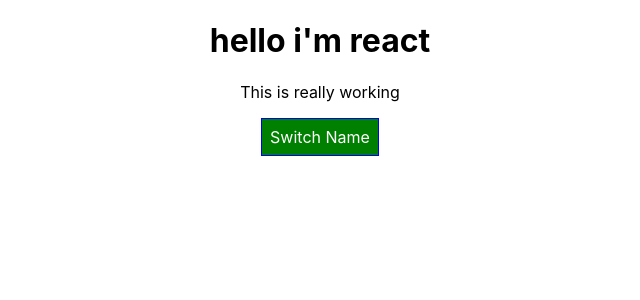
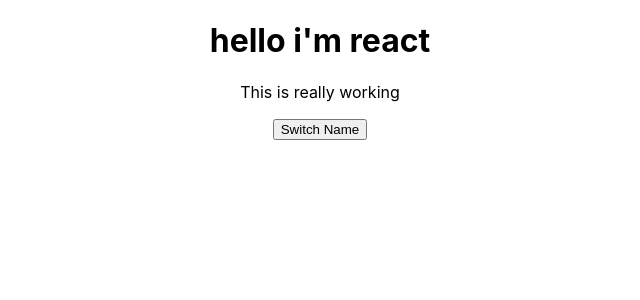
Before and after one commit to talhabutt1996/React, a React app: page / in a window 1280 px wide. Shown: the top 300 px of the page, without its empty margins (320-960 px from the left). Built offline with nearby package versions, Linux system fonts and the light colour scheme.

Commit message:
updatedd

```diff
--- a/src/Cockpit/Cockpit.js
+++ b/src/Cockpit/Cockpit.js
@@ -0,0 +1,20 @@
+import React from 'react'
+const Cockpit = (props) => {
+    let btnClass = ""
+    let classes = []
+    if (props.persons.length <= 2) {
+        classes.push("red")
+    }
+    if (props.persons.length <= 1) {
+        classes.push("bold")
+    }
+
+    return (
+        <div>
+            <h1>hello i'm react</h1>
+            <p className={classes.join(" ")}> This is really working</p>
+            <button onClick={props.clicked}>Switch Name</button>
+        </div >
+    )
+}
+export default Cockpit
--- a/src/components/Persons/persons.js
+++ b/src/components/Persons/persons.js
@@ -0,0 +1,13 @@
+import React from 'react'
+import Person from '../Persons/Person/Person'
+const persons = (props) => props.persons.map((person, index) => {
+    return (
+        <Person
+            click={() => props.clicked(index)}
+            name={person.name}
+            age={person.age}
+            key={person.id}
+            changed={(event) => props.changed(event, person.id)}
+        />)
+})
+export default persons
--- a/src/constainers/App.js
+++ b/src/constainers/App.js
@@ -1,6 +1,7 @@
 import './App.css'
 import React, { Component } from 'react'
-import Person from '../components/Persons/Person/Person'
+import Persons from '../components/Persons/Persons'
+import Cockpit from '../Cockpit/Cockpit'
 class App extends Component {
   state = {
     persons: [
@@ -56,33 +57,18 @@ class App extends Component {
     if (this.state.showPerson) {
       persons = (
         <div>
-          {this.state.persons.map((person, index) => {
-            return (
-              <Person
-                click={() => this.handleDeletePerson(index)}
-                name={person.name}
-                age={person.age}
-                key={person.id}
-                changed={(event) => this.changeHandler(event, persons.id)}
-              />)
-          })}
+          <Persons
+            persons={this.state.persons}
+            clicked={this.handleDeletePerson}
+            changed={this.changeHandler}
+          />
         </div>
       )
-      style.backgroundColor = "red"
-    }
-    let classes = []
-    if (this.state.persons.length <= 2) {
-      classes.push("red")
-    }
-    if (this.state.persons <= 1) {
-      classes.push("bold")
     }
     return (
 
       <div className='App'>
-        <h1>hello i'm react</h1>
-        <p className={classes.join(" ")}> This is really working</p>
-        <button style={style} onClick={this.showTogglePerson}>Switch Name</button>
+        <Cockpit showPerson={this.state.showPerson} persons={this.state.persons} clicked={this.showTogglePerson} />
         {persons}
       </div >
 
```
